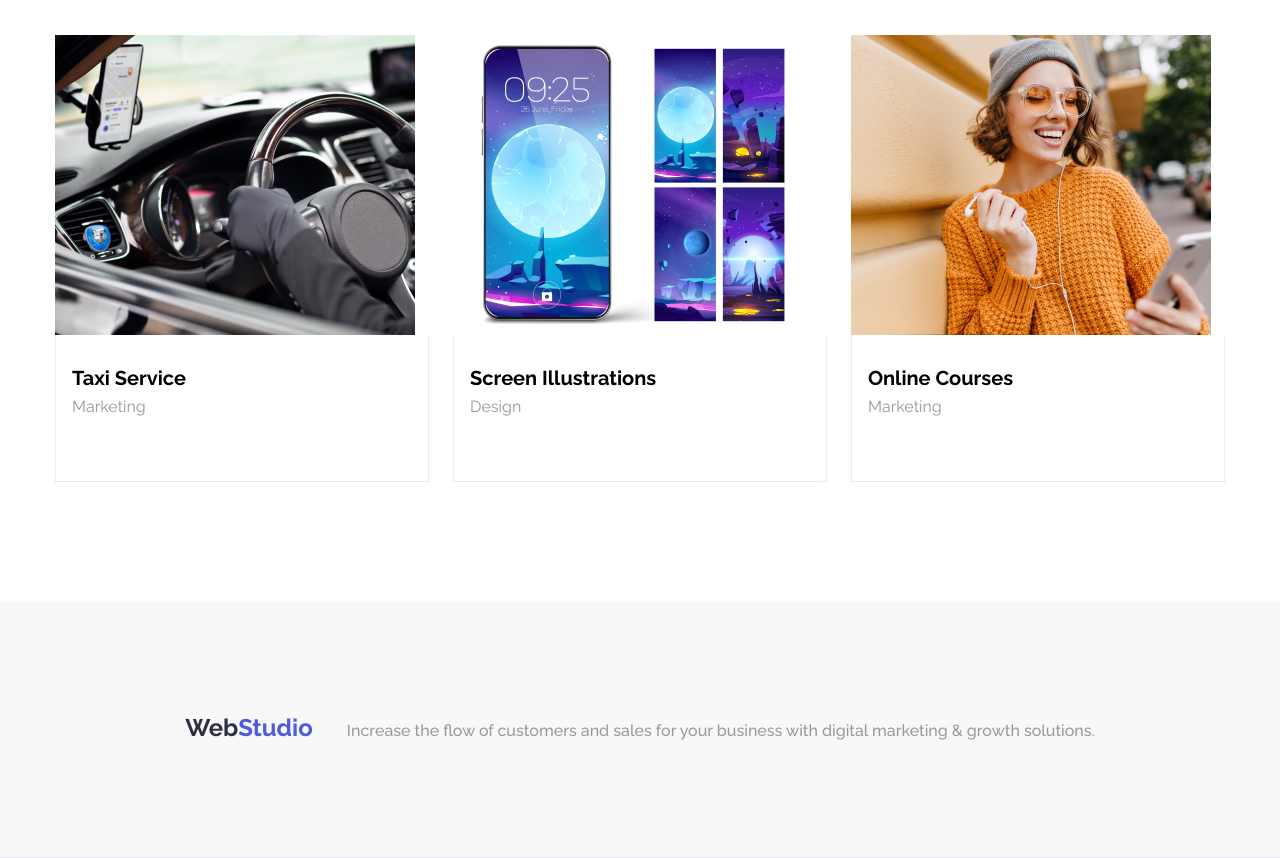
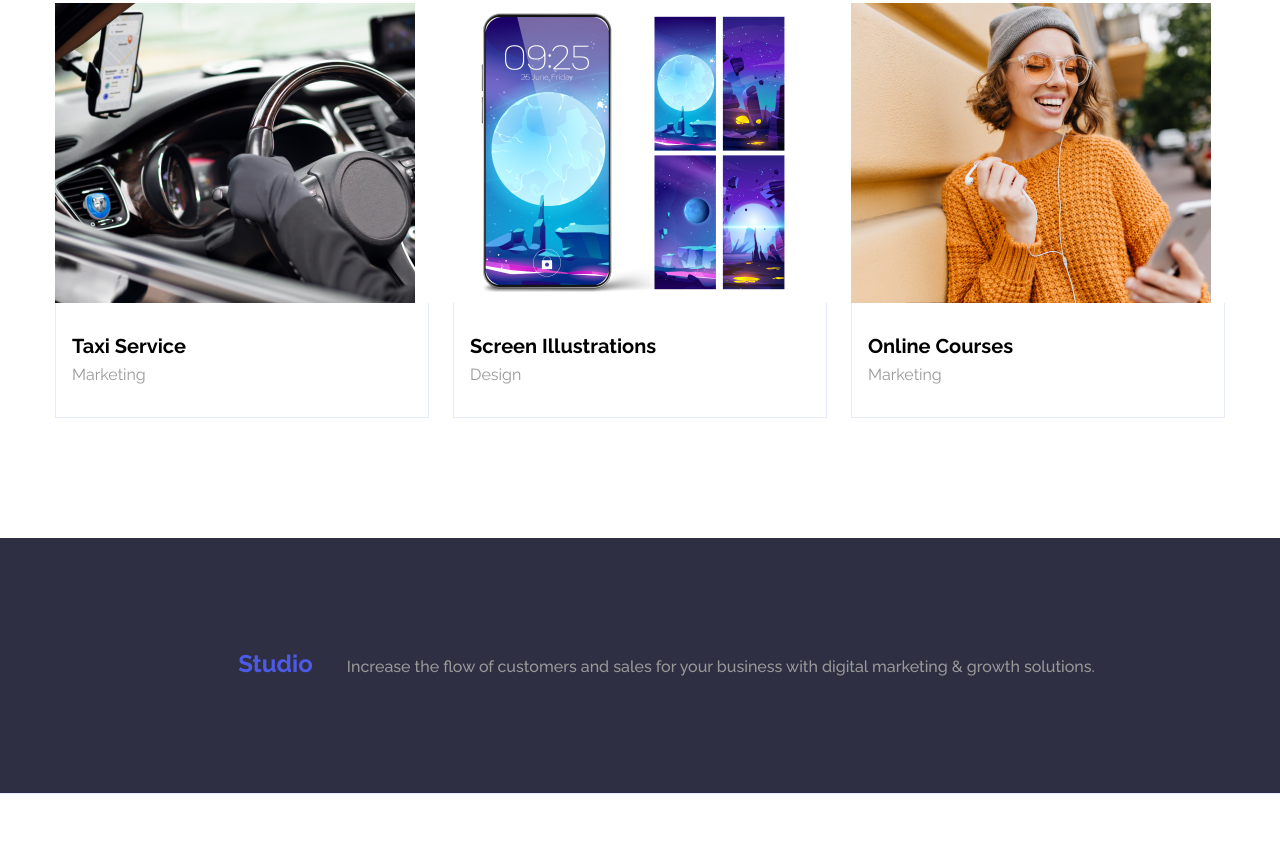
Before and after one commit to Filipoo1996/goit-markup-hw-03-19, a plain HTML site: page index.html in a window 1280 px wide. Shown: the part 2399-3257 px from the top of the page. After the commit the page ends 3193 px from the top, so only its background shows below. Drawn offline with nearby package versions, Linux system fonts and the light colour scheme.

Commit message:
update 10

```diff
--- a/css/styles.css
+++ b/css/styles.css
@@ -21,7 +21,6 @@ img {
 .header,
 .footer {
   border-bottom: 1px solid #e7e9fc;
-  background-color: #f8f8f8;
   padding: 20px 0;
 }
 .header-nav,
@@ -274,7 +273,6 @@ a {
 }
 
 .fourth-section-item-role {
-  margin-bottom: 32px;
   font-size: 16px;
   color: #999;
 }
@@ -288,6 +286,7 @@ a {
 }
 .footer {
   padding: 100px 0;
+  background-color: #2e2f42;
 }
 .logo {
   display: inline-block;
```
